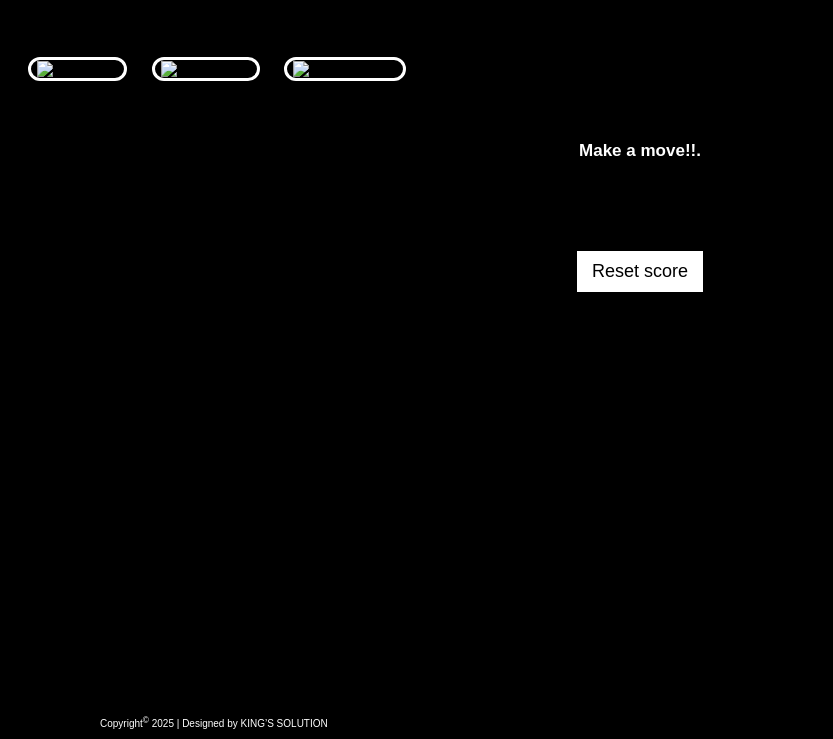
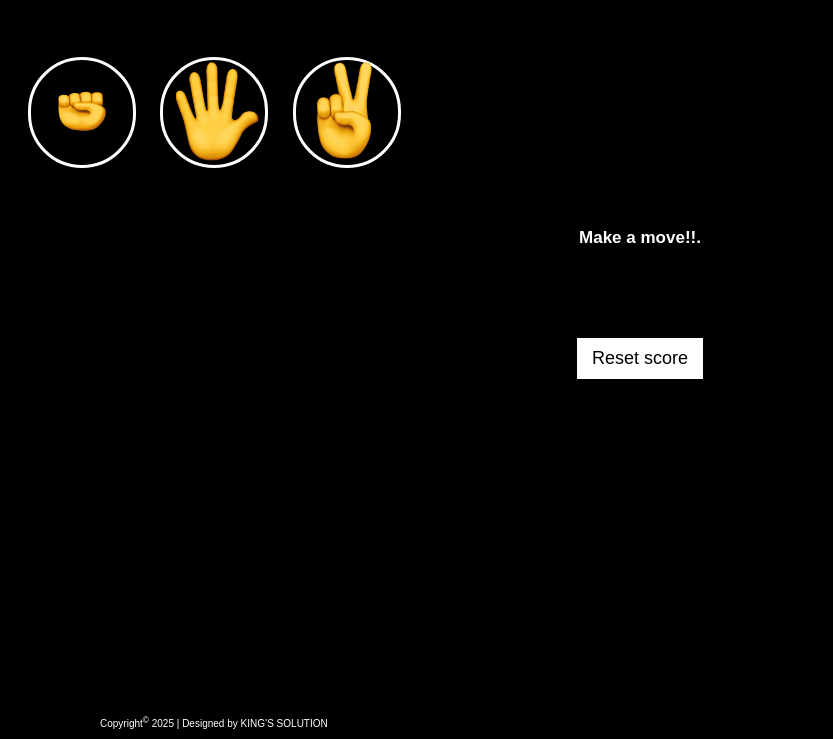
Before and after one commit to ki-ng0/Rock-Paper-Scissors, a plain HTML site: page index.html in a window 1280 px wide. Shown: the part 61-800 px from the top of the page, without its empty margins (0-833 px from the left). Drawn offline with Linux system fonts and the light colour scheme.

Commit message:
Update index.html

```diff
--- a/index.html
+++ b/index.html
@@ -15,15 +15,15 @@
   <h1>Rock Paper Scissors</h1>
   <button onclick="
   playGame('Rock')" class="rock-button">
-    <img src="images/Rock.png" alt="rock image" class="rock-image">
+    <img src="Rock.png" alt="rock image" class="rock-image">
   </button>
   <button onclick="
   playGame('Paper')" class="rock-button">
-    <img src="images/Paper.png" alt="paper image" class="rock-image">
+    <img src="Paper.png" alt="paper image" class="rock-image">
   </button>
   <button onclick="
   playGame('Scissors')" class="rock-button">
-    <img src="images/Scissors.png" alt="scissors image" class="rock-image">
+    <img src="Scissors.png" alt="scissors image" class="rock-image">
   </button>
   <p class="moves">Make a move!!.</p>
   <p class="text"></p>
```
